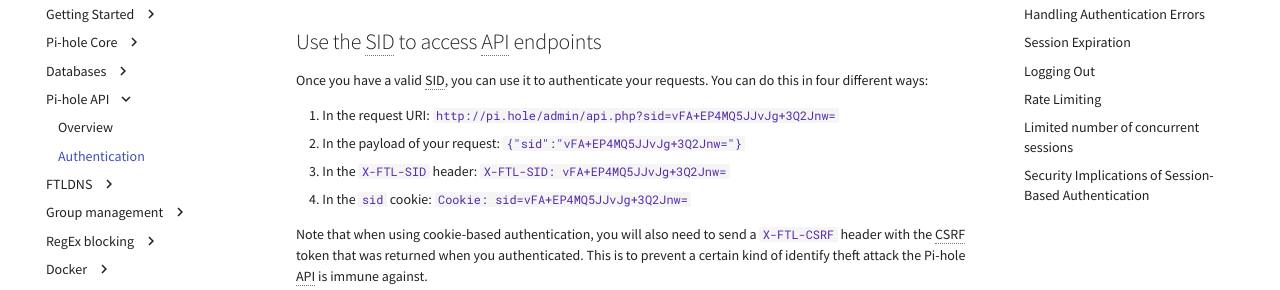
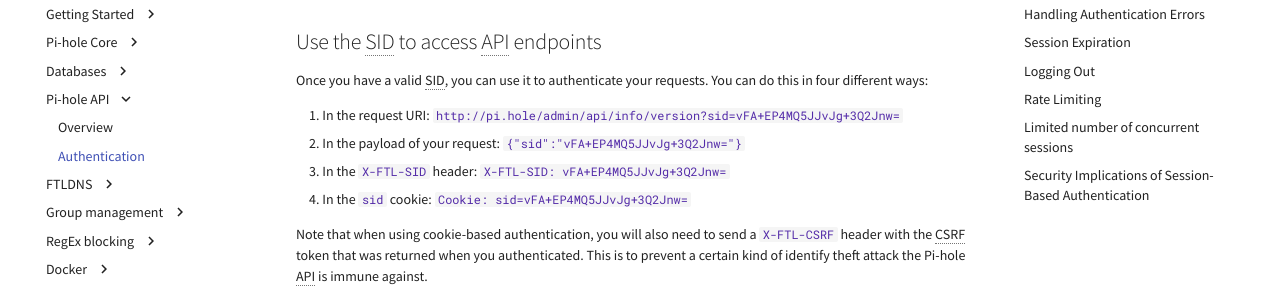
Before and after one commit to pi-hole/docs, an MkDocs documentation site: the page built from docs/api/auth.md, in a window 1280 px wide and 900 px high, scrolled down 1025 px. Shown: the part 152-442 px from the top of the window. Built offline with MkDocs 1.6.1 and Material for MkDocs 9.7.7, drawn with Linux system fonts in a browser that asks for light colours; comment, search, counter and statistics services are not loaded; some of the changed lines change nothing that is shown.

Commit message:
Fix copy-paste error in the suggested URI
Signed-off-by: DL6ER <dl6er@dl6er.de>

```diff
--- a/docs/api/auth.md
+++ b/docs/api/auth.md
@@ -135,7 +135,7 @@
 
 Once you have a valid SID, you can use it to authenticate your requests. You can do this in four different ways:
 
-1. In the request URI: `http://pi.hole/admin/api.php?sid=vFA+EP4MQ5JJvJg+3Q2Jnw=`
+1. In the request URI: `http://pi.hole/admin/api/info/version?sid=vFA+EP4MQ5JJvJg+3Q2Jnw=`
 2. In the payload of your request: `{"sid":"vFA+EP4MQ5JJvJg+3Q2Jnw="}`
 3. In the `X-FTL-SID` header: `X-FTL-SID: vFA+EP4MQ5JJvJg+3Q2Jnw=`
 4. In the `sid` cookie: `Cookie: sid=vFA+EP4MQ5JJvJg+3Q2Jnw=`
```
